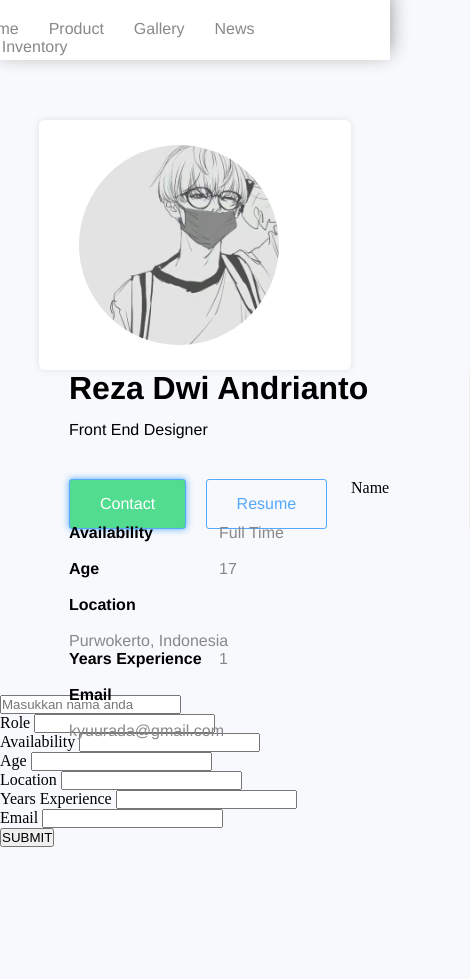
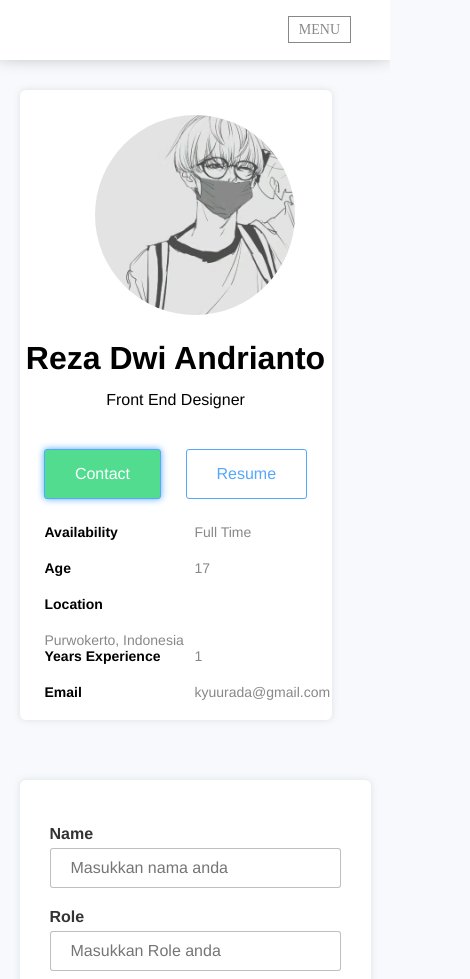
Before and after one commit to rezamiaw/web-profile-, a plain HTML site: page index.html in a window 390 px wide. Shown: the top 979 px of the page, 470 px wide, since content can reach past the window. Before the commit the page ends 847 px from the top, so only its background shows below. Drawn offline with Linux system fonts and the light colour scheme.

Commit message:
Add Form

```diff
--- a/assets/css/style.css
+++ b/assets/css/style.css
@@ -71,6 +71,9 @@ nav ul li a{
 
 nav ul li a:hover{
     color: #55a8fd;
+    padding: 20px;
+    font-size: 16px;
+    transition: 0.5s;
 
 }
 
@@ -87,6 +90,11 @@ nav ul li a:hover{
     text-decoration: none;
     padding: 5px 10px 5px 10px;
     border: 1px solid #888;
+}
+.logo-icon{
+    position: relative;
+    height: 100%;
+    margin-left: 60px;
 }
 
 /*profile section */
@@ -158,3 +166,92 @@ section#box-profile{
     float: left;
 
 }
+
+/* form */
+section#input-form{
+    position: relative;
+    max-width: 80%;
+    margin-left: 10%;
+    margin-right: 10%;
+    margin-top: 60px;
+    border-radius: 6px;
+    background-color: #fff;
+    box-shadow: 0 0 7px 0px rgba(132, 146, 146, 0.2);
+    padding: 30px;
+}
+#input-form .form{
+    width: 100%;
+    display: grid;
+    margin-top: 15px;
+    margin-bottom: 15px;
+}
+label{
+    font-family: 'Helvetica', sans-serif;
+    font-size: 16px;
+    color: #333;
+    font-weight: 600;
+}
+input{
+    font-family: 'Helvetica', sans-serif;
+    padding: 10px 20px 10px 20px;
+    outline: none;
+    border-radius: 3px;
+    border: 1px solid #8888;
+    margin-top: 5px;
+    margin-bottom: 5px;
+    font-size: 16px;
+}
+
+
+@media(min-width:321px) and (max-width: 425px){
+    section#box-profile{
+        height: 630px;
+        margin-left: 5%;
+        margin-right: 5%;
+        margin-top: 30px;
+    }
+
+    .menu-mobile{
+        top: 20px;
+        right: 10%;
+        display: inline-block;
+    }
+    nav ul{
+        display: none;
+        right: 0;
+        width: 100%;
+        text-align: center;
+        top: 43px;
+        z-index: 99;
+        background: #fff;
+    }
+    nav ul li{
+        float: unset;
+        margin: 0;
+        padding-top: 10px;
+    }
+    .description{
+        padding-left: 0px;
+        width: 100%;
+        text-align: center;
+        margin-left: 0;
+        border: none;
+    }
+    .description .button{
+        margin-right: 10px;
+        margin-left: 10px;
+    }
+    .img-profile .photo{
+        left: 35px;
+        position: relative;
+    }
+    .information{
+        top: 75px;
+        margin-left: 25px;
+        font-size: 14px;
+    }
+    section#input-form{
+        margin-left: 5%;
+        margin-right: 5%;
+    }
+}
--- a/index.html
+++ b/index.html
@@ -2,7 +2,9 @@
 <html>
     <head>
         <title>Profile Page</title>
+        <meta name="viewport" content="width=device-width,initial-scale=1.0">
         <link rel="stylesheet" href="assets/css/style.css">
+        <link rel="icon" href="assets/img/16.ico">
     </head>
     <body>
         <nav>
@@ -52,41 +54,42 @@
             </div>
         </section>
 
-        <section>
-            <form action="">
-                <div>
+        <section id="input-form">
+            <form method="#"action="">
+                <div class="form">
                     <label>Name</label>
                     <input type="text" name="name"
                     placeholder="Masukkan nama anda">
 
                 </div>
-                <div>
+                <div class="form">
                     <label>Role</label>
-                    <input type="text" name="role">
+                    <input type="text" name="role"
+                    placeholder="Masukkan Role anda">
                 </div>
-                <div>
+                <div class="form">
                     <label>Availability</label>
                     <input type="text" name="availability">
                 </div>
-                <div>
+                <div class="form">
                     <label>Age</label>
                     <input type="number" name="age">
                 </div>
-                <div>
+                <div class="form">
                     <label>Location</label>
                     <input type="text" name="location">
                 </div>
-                <div>
+                <div class="form">
                     <label>Years Experience</label>
                     <input type="text" name="years">
                 </div>
-                <div>
+                <div class="form">
                     <label>Email</label>
                     <input type="text" name="email">
                 </div>
-                <div>
+                <div class="form">
                     <input type="submit" name="submit"
-                    value="SUBMIT">
+                    value="SUBMIT" class="bg-green">
                 </div>
             </form>
         </section>
```
Also changed, not shown: assets/img/16.ico (added).
